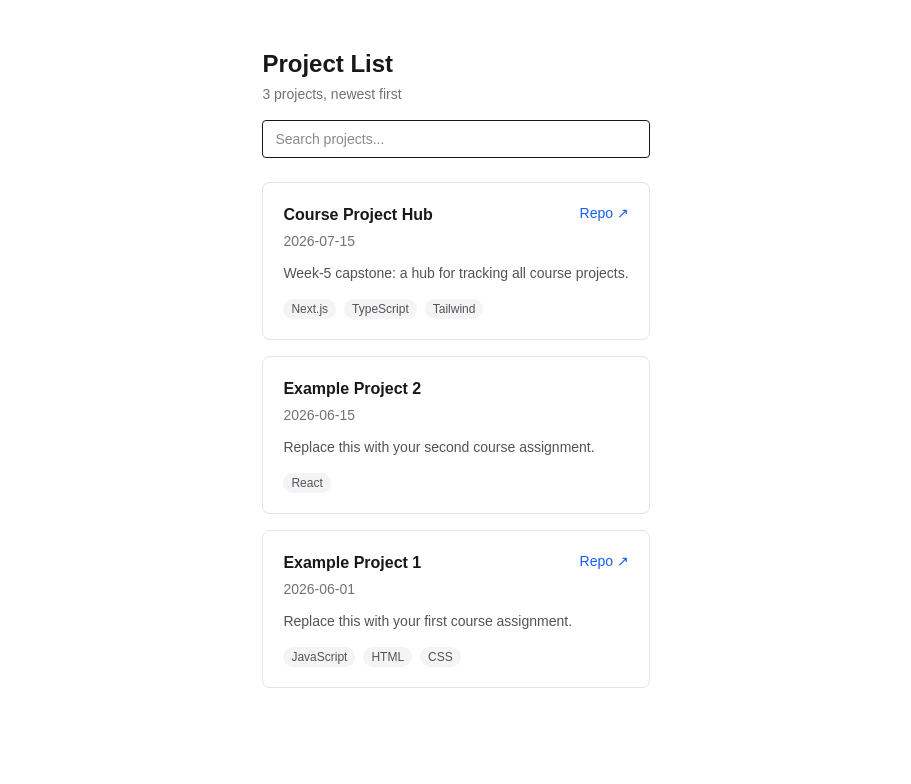
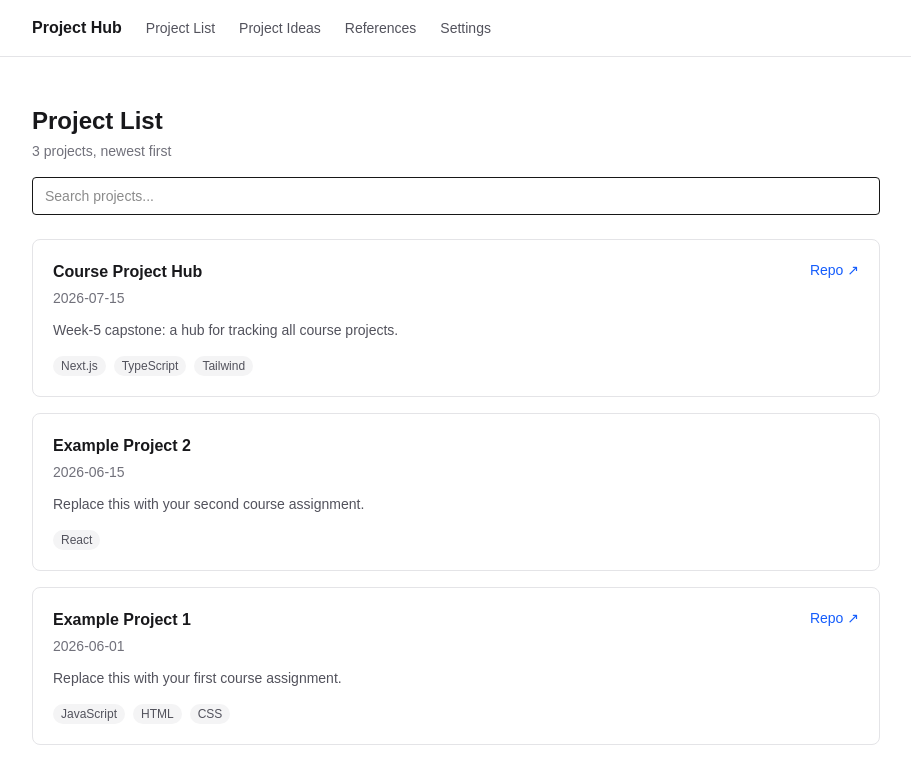
Before and after one commit to OKVSchool/week5-capstone-hub, a Next.js app: page / in a window 1280 px wide. Shown: the top 784 px of the page, without its empty margins (184-1095 px from the left). Built offline with nearby package versions, Linux system fonts and the light colour scheme.

Commit message:
Add nav layout

```diff
--- a/src/app/layout.tsx
+++ b/src/app/layout.tsx
@@ -1,5 +1,6 @@
 import type { Metadata } from "next";
 import { Geist, Geist_Mono } from "next/font/google";
+import Link from "next/link";
 import "./globals.css";
 
 const geistSans = Geist({
@@ -13,8 +14,8 @@ const geistMono = Geist_Mono({
 });
 
 export const metadata: Metadata = {
-  title: "Create Next App",
-  description: "Generated by create next app",
+  title: "Course Project Hub",
+  description: "A hub for tracking course projects",
 };
 
 export default function RootLayout({
@@ -27,7 +28,40 @@ export default function RootLayout({
       lang="en"
       className={`${geistSans.variable} ${geistMono.variable} h-full antialiased`}
     >
-      <body className="min-h-full flex flex-col">{children}</body>
+      <body className="min-h-full flex flex-col">
+        <header className="border-b border-zinc-200 bg-white dark:border-zinc-800 dark:bg-zinc-950">
+          <nav className="mx-auto flex max-w-4xl items-center gap-6 px-6 py-4">
+            <span className="font-semibold text-zinc-900 dark:text-zinc-50">
+              Project Hub
+            </span>
+            <Link
+              href="/"
+              className="text-sm text-zinc-600 hover:text-zinc-900 dark:text-zinc-400 dark:hover:text-zinc-50"
+            >
+              Project List
+            </Link>
+            <Link
+              href="/ideas"
+              className="text-sm text-zinc-600 hover:text-zinc-900 dark:text-zinc-400 dark:hover:text-zinc-50"
+            >
+              Project Ideas
+            </Link>
+            <Link
+              href="/references"
+              className="text-sm text-zinc-600 hover:text-zinc-900 dark:text-zinc-400 dark:hover:text-zinc-50"
+            >
+              References
+            </Link>
+            <Link
+              href="/settings"
+              className="text-sm text-zinc-600 hover:text-zinc-900 dark:text-zinc-400 dark:hover:text-zinc-50"
+            >
+              Settings
+            </Link>
+          </nav>
+        </header>
+        <main className="flex-1">{children}</main>
+      </body>
     </html>
   );
 }
```
